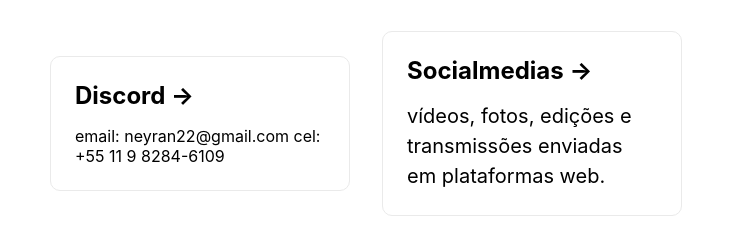
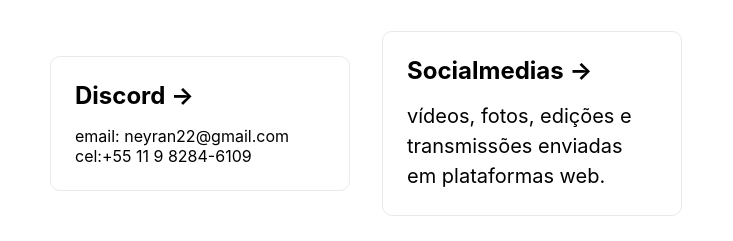
Before and after one commit to neyranms/phylcus, a Next.js app: page / in a window 1280 px wide. Shown: the part 534-775 px from the top of the page, without its empty margins (274-1007 px from the left). Built offline with nearby package versions, Linux system fonts and the light colour scheme.

Commit message:
alright1

```diff
--- a/pages/index.js
+++ b/pages/index.js
@@ -38,8 +38,8 @@
             className={styles.card}
           >
             <h2>Discord &rarr;</h2>
-              email: neyran22@gmail.com  {'\n'}
-              cel: +55 11 9 8284-6109
+              email: neyran22@gmail.com
+              cel:+55 11 9 8284-6109
           </a>
 
           <a
```
